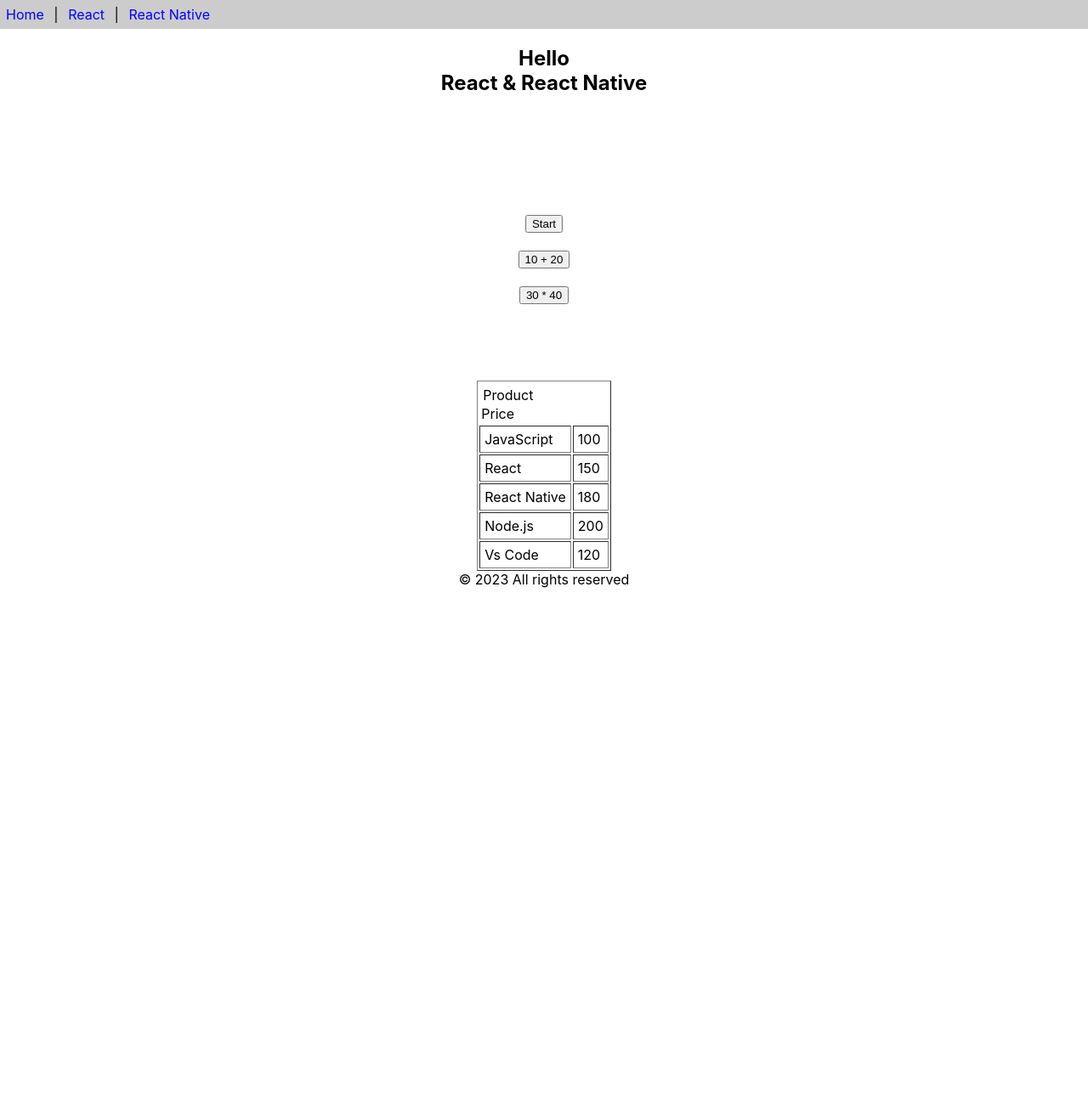
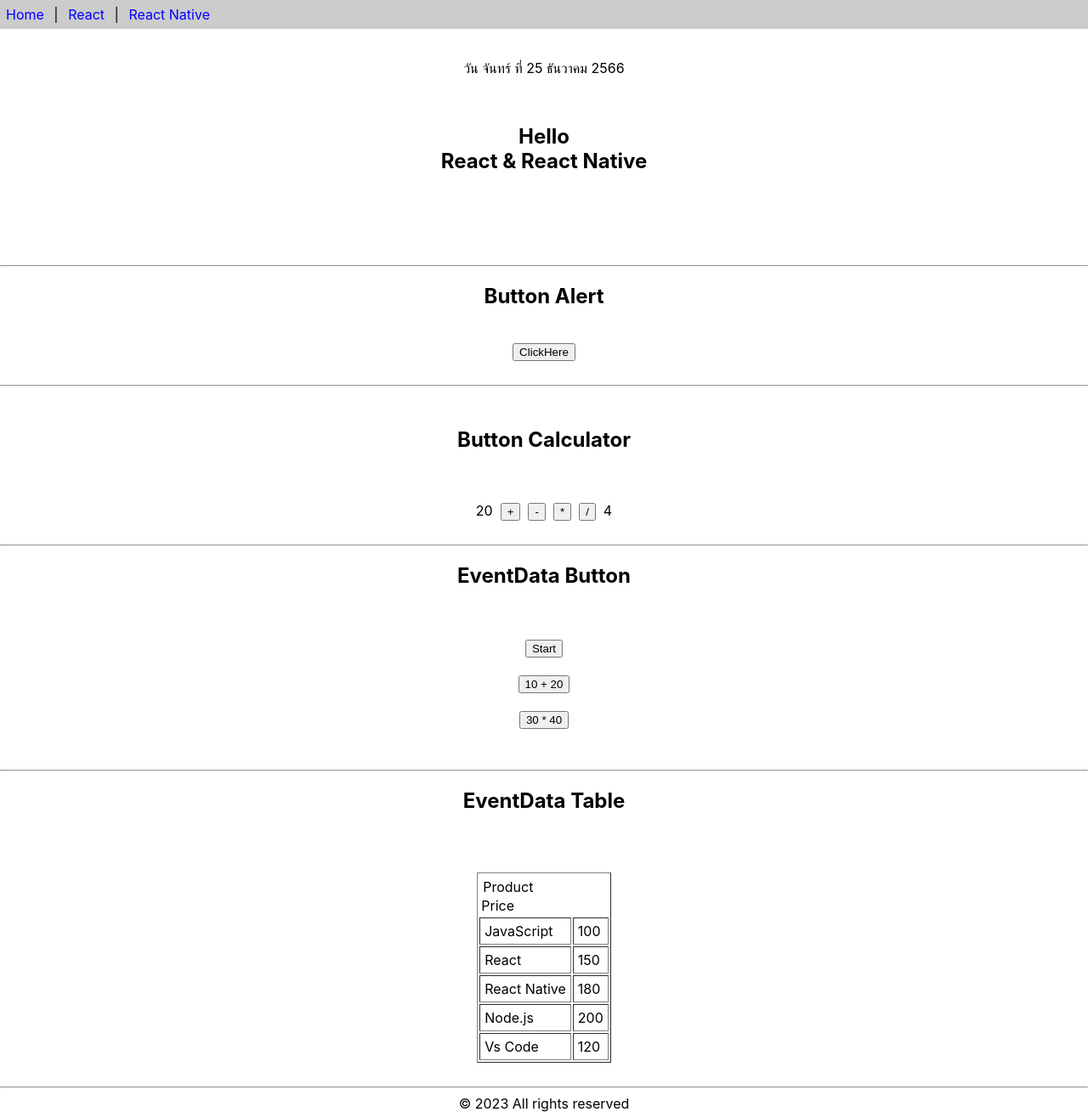
Before and after one commit to SanyaTangook/React-Projact, a React (Create React App) app: page / in a window 1280 px wide. Shown: the whole page at 85% size. Before the commit the page ends 800 px from the top, so only its background shows below. Built offline with nearby package versions, Linux system fonts and the light colour scheme.

Commit message:
update App.js management

```diff
--- a/src/App.js
+++ b/src/App.js
@@ -1,24 +1,36 @@
 import React from "react";
 import { Header } from "./func-components";
+import Calendar from './class-components'
 import {Contrnt , Footer} from "./Contrnt";
 import { EventData } from "./event-data";
 import {Calculator} from './calculator';
 import { Table } from "./event-data2";
-
+import Button from './class-components2'
 function App() {
 	return (
 		<>
-			<Header />
-			<Contrnt/>
-			<br/>
-			<br/>
-			<EventData />
-			<br/>
-			<br/>
-			<Table />
-			<Footer />
+		<Header/>
+		<br/>
+		<p><center><Calendar/></center></p>
+		<br/>
+		<Contrnt />
+		<br/><hr/>
+		<h2 style={{textAlign:"center"}}>Button Alert</h2>
+		<br/>
+		<center><Button /></center>
+		<br/><hr/><br/>
+		<h2 style={{textAlign:"center"}}>Button Calculator</h2><br/>
+		<Calculator/>
+		<br/><hr/>
+		<h2 style={{textAlign:"center"}}>EventData Button</h2><br/>
+		<EventData/>
+		<br/><hr/>
+		<h2 style={{textAlign:"center"}}>EventData Table</h2><br/>
+		<Table/>
+		<br/>
+		<hr/>
+		<Footer/>
 		</>
-
 	)
 }
 
```
